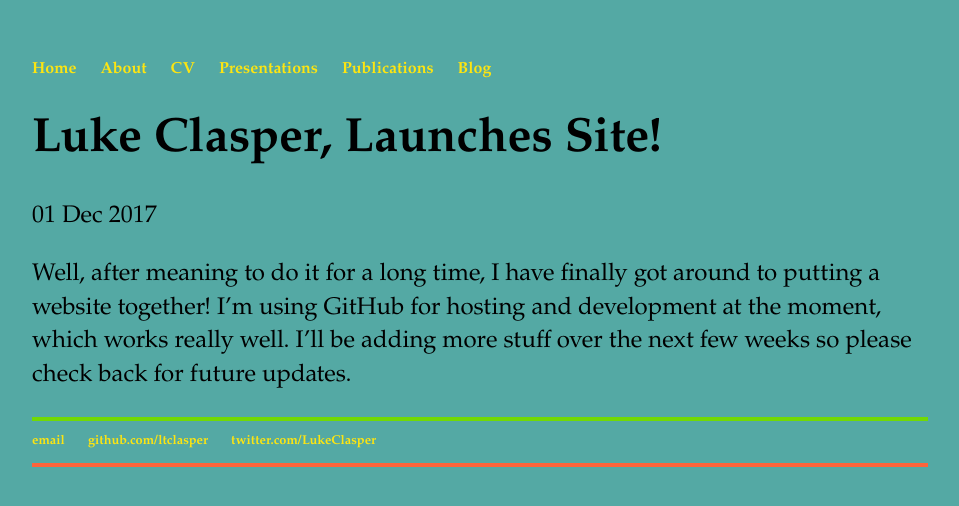
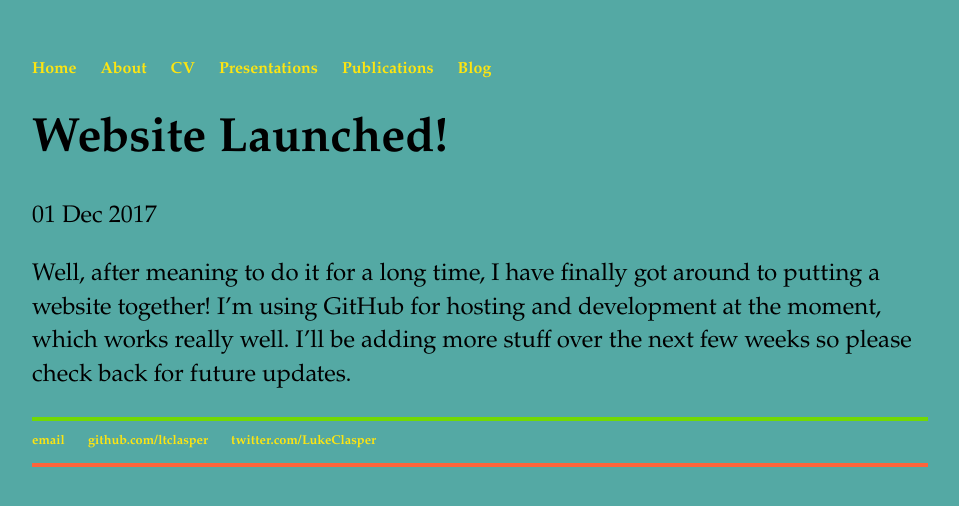
Before and after one commit to ltclasper/ltclasper.github.io, a Jekyll site: the page built from _posts/2017-12-01-website-launched.md, in a window 1280 px wide. Shown: the top 506 px of the page, without its empty margins (160-1119 px from the left). Built offline with Jekyll 4.4.1, drawn with Linux system fonts in a browser that asks for light colours.

Commit message:
Update and rename 2017-12-01-luke-clasper-site-launched.md to 2017-12-01-website-launched.md

```diff
--- a/_posts/2017-12-01-luke-clasper-site-launched.md
+++ b/_posts/2017-12-01-website-launched.md
@@ -1,6 +1,6 @@
 ---
 layout: post
-title: "Luke Clasper, Launches Site!"
+title: "Website Launched!"
 date: 2017-12-01
 ---
 
```
